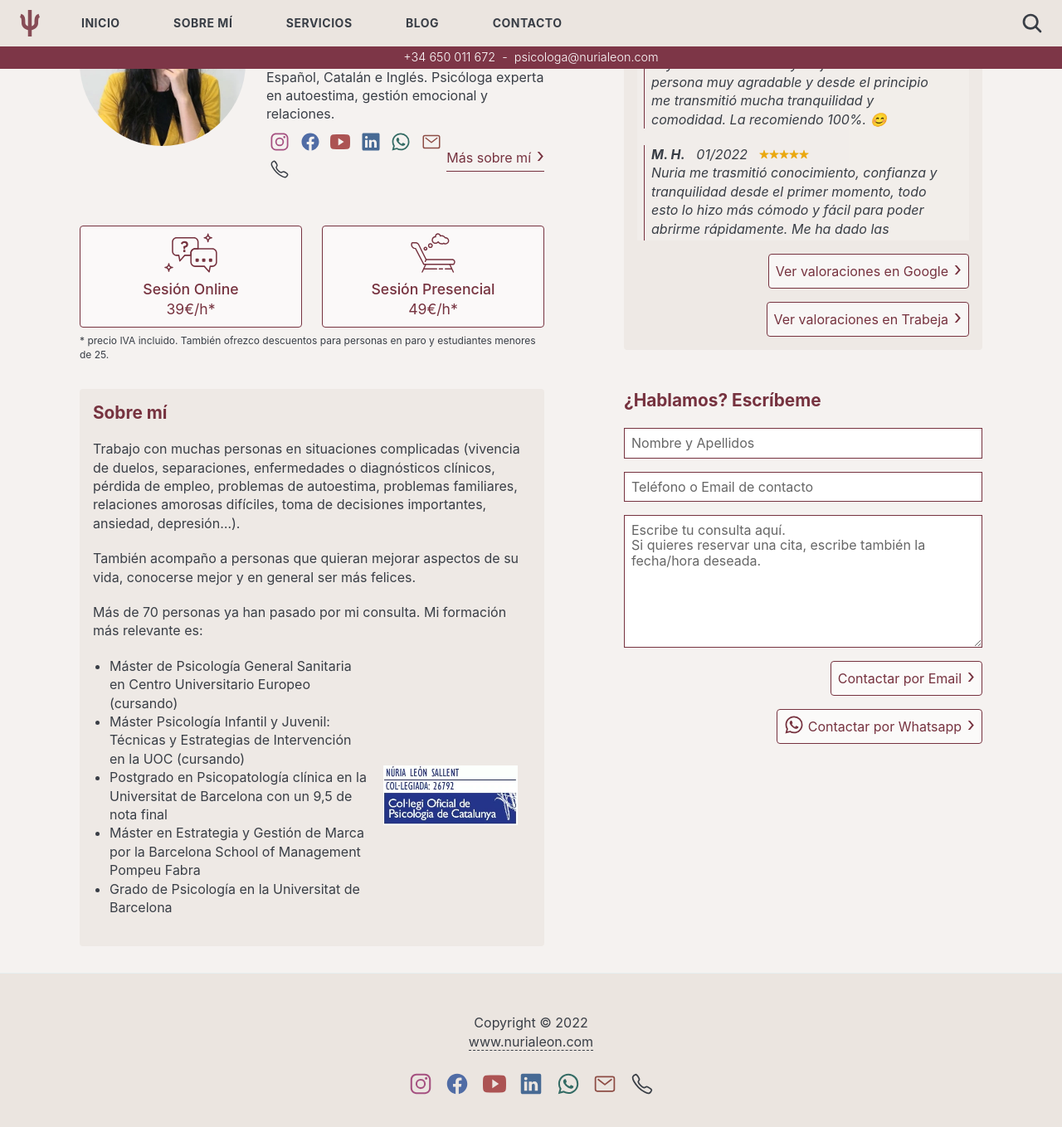
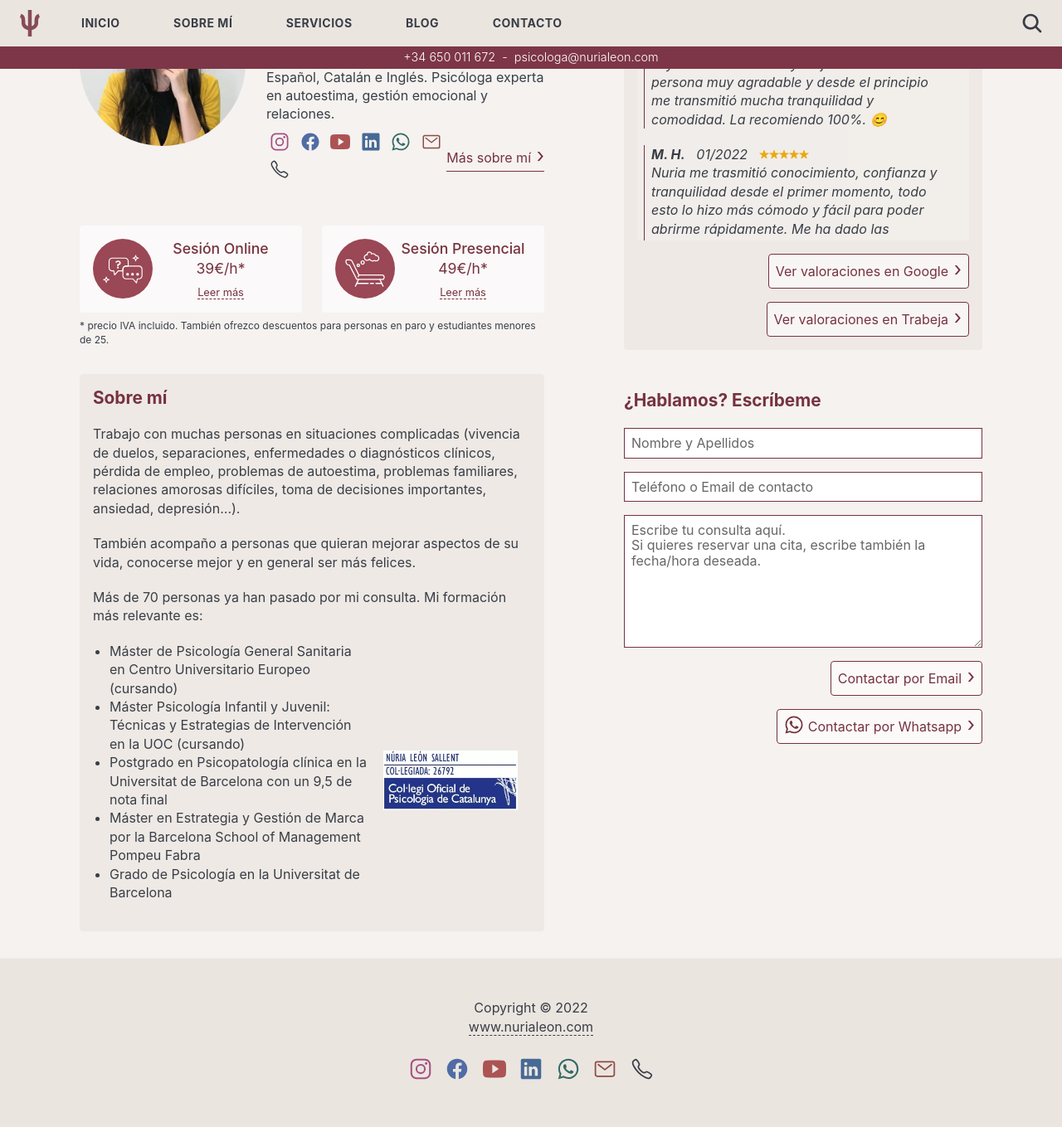
Before and after one commit to nurialeonsallent/nurialeon.com, a Jekyll site: the page built from index.html, in a window 1280 px wide and 1400 px high, scrolled down 202 px. Shown: the top 1359 px of the window at 83% size. Built offline with Jekyll 4.4.1, drawn with Linux system fonts in a browser that asks for light colours.

Commit message:
new pricing
closes #5

```diff
--- a/_sass/5-OldPage/index.scss
+++ b/_sass/5-OldPage/index.scss
@@ -1,12 +1,12 @@
 :root {
   --global-bc: #eae3de;
   --global-tc: #565656;
-  --primary-color: #76323f;
+  --primary-color: hsl(349, 40%, 33%);
   --primary-contrast: #ffffff;
-  --bar-bc: #874c56;
+  --primary-color-light: hsl(349, 37%, 44%);
   --section-bc: #eee9e5;
   --scrollbarBG: var(--section-bc);
-  --thumbBG: rgba(175, 99, 112, 0.6);
+  --thumbBG: hsla(349, 32%, 54%, 0.6);
 }
 
 .no-wrap {
@@ -50,6 +50,7 @@ button {
   padding: 0;
 }
 
+.a,
 a,
 button {
   display: inline;
@@ -62,6 +63,7 @@ button {
   white-space: initial;
 }
 
+.a.action,
 a.action,
 button.action {
   line-height: 2em;
@@ -72,6 +74,7 @@ button.action {
   background-color: rgba(255, 255, 255, 0.6);
 }
 
+.a.action:after,
 a.action:after,
 button.action:after {
   content: "  \203A";
@@ -79,6 +82,7 @@ button.action:after {
   line-height: 1;
 }
 
+.a.navigation,
 a.navigation,
 button.navigation {
   line-height: 2em;
@@ -86,6 +90,7 @@ button.navigation {
   border-bottom: 1px solid;
 }
 
+.a.navigation:after,
 a.navigation:after,
 button.navigation:after {
   content: "  \203A";
@@ -93,11 +98,13 @@ button.navigation:after {
   line-height: 1;
 }
 
+.a.back:before,
 a.back:before,
 button.back:before {
   content: "\2190  ";
 }
 
+.a:before,
 a:before,
 button:before {
   content: "";
@@ -139,7 +146,7 @@ button:before {
   text-align: center;
   font-size: 0.85em;
   color: var(--primary-contrast);
-  background-color: var(--bar-bc);
+  background-color: var(--primary-color-light);
 }
 
 .bottom-bar {
@@ -151,7 +158,7 @@ button:before {
   text-align: center;
   font-size: 0.85em;
   color: var(--primary-contrast);
-  background-color: var(--bar-bc);
+  background-color: var(--primary-color-light);
 }
 
 .first-page {
@@ -343,37 +350,57 @@ svg {
     gap: 24px;
 
     .price-card {
-      display: flex;
-      flex-direction: column;
       flex: 1;
-      border: 1px solid;
+      min-width: 200px;
+      max-width: 300px;
+
+      display: grid;
+      grid-template-areas:
+        "img title"
+        "img price"
+        "img more";
+      grid-auto-columns: auto 1fr;
       align-items: center;
-      justify-content: center;
+      justify-items: center;
+
       position: relative;
       color: var(--primary-color);
       background-color: rgba(255, 255, 255, 0.6);
-      padding: 8px;
+      padding: 16px;
       border-radius: 4px;
       font-size: 1.1rem;
       text-align: center;
 
       & > .img {
-        height: 48px;
-        margin-bottom: 8px;
+        grid-area: img;
+        display: flex;
+        align-items: center;
+        justify-content: center;
+        height: 72px;
+        width: 72px;
+        padding: 12px;
+        border-radius: 100%;
+        background-color: var(--primary-color-light);
 
         > img {
-          max-height: 100%;
-          max-width: unset;
           object-fit: contain;
         }
       }
 
       & > .title {
+        grid-area: title;
         font-weight: 500;
       }
 
       & > .price {
+        grid-area: price;
         white-space: nowrap;
+      }
+
+      > .more {
+        grid-area: more;
+        font-size: 0.8rem;
+        margin-top: 0.5rem;
       }
     }
   }
@@ -563,7 +590,7 @@ svg {
 
 @media only screen and (max-width: 1124px) {
   .me {
-    margin: 1rem 0 0 0;
+    margin: 2rem 0 0 0;
   }
 
   .tooltip .tooltipcontent.bottom {
@@ -617,14 +644,10 @@ svg {
   }
 
   .pricing .price-cards {
-    gap: 16px;
+    gap: 8px;
 
     .price-card {
       line-height: 1em;
-
-      > .img {
-        height: 48px;
-      }
 
       > .price {
         margin-top: 6px;
@@ -781,10 +804,20 @@ svg {
       margin-right: 0;
       margin-bottom: 1rem;
     }
+  }
 
+  .pricing .price-cards .price-card {
+    min-width: auto;
+    grid-auto-columns: 1fr;
+    grid-template-areas:
+        "img"
+        "title"
+        "price"
+        "more";
+    padding: 8px;
 
-    // .title {
-    //   width: 1px; /* force word-wrap */
-    // }
+    .title {
+      margin-top: 1rem;
+    }
   }
 }
--- a/index.html
+++ b/index.html
@@ -13,12 +13,14 @@ layout: default
                     <div class="img"><img src="{{site.baseurl}}/images/online.svg" alt="Sesión Online" width="76" height="48" /></div>
                     <div class="title">Sesión Online</div>
                     <div class="price">39€/h*</div>
+                    <div class="a more">Leer más</div>
                 </a>
                 <a class="no-decoration price-card"
                     href="javascript:;" onclick="focusContactForm()">
                     <div class="img"><img src="{{site.baseurl}}/images/presencial.svg" alt="Sesión Presencial" width="63" height="48" /></div>
                     <div class="title">Sesión Presencial</div>
                     <div class="price">49€/h*</div>
+                    <div class="a more">Leer más</div>
                 </a>
             </div>
             <span class="cite">* precio IVA incluido. También ofrezco descuentos para personas en paro y estudiantes menores de 25.</span>
```
Also changed, not shown: images/online.svg, images/presencial.svg.
